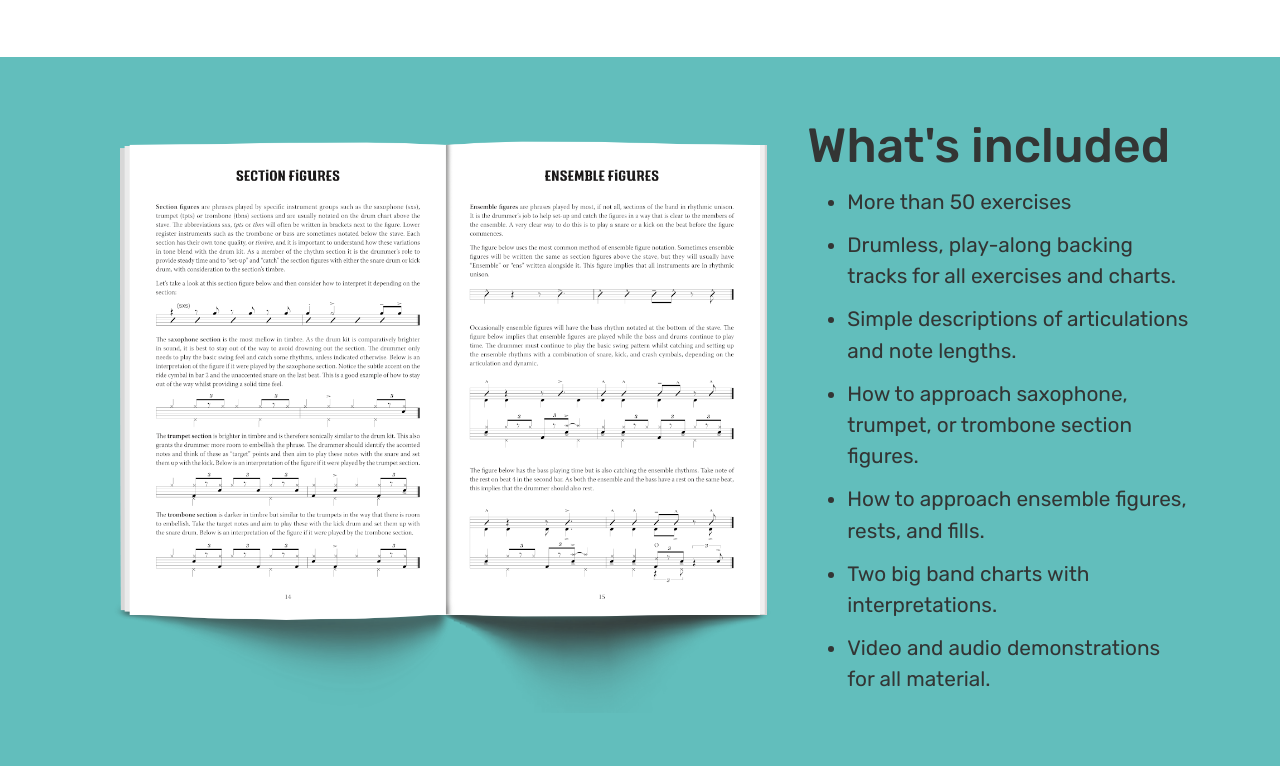
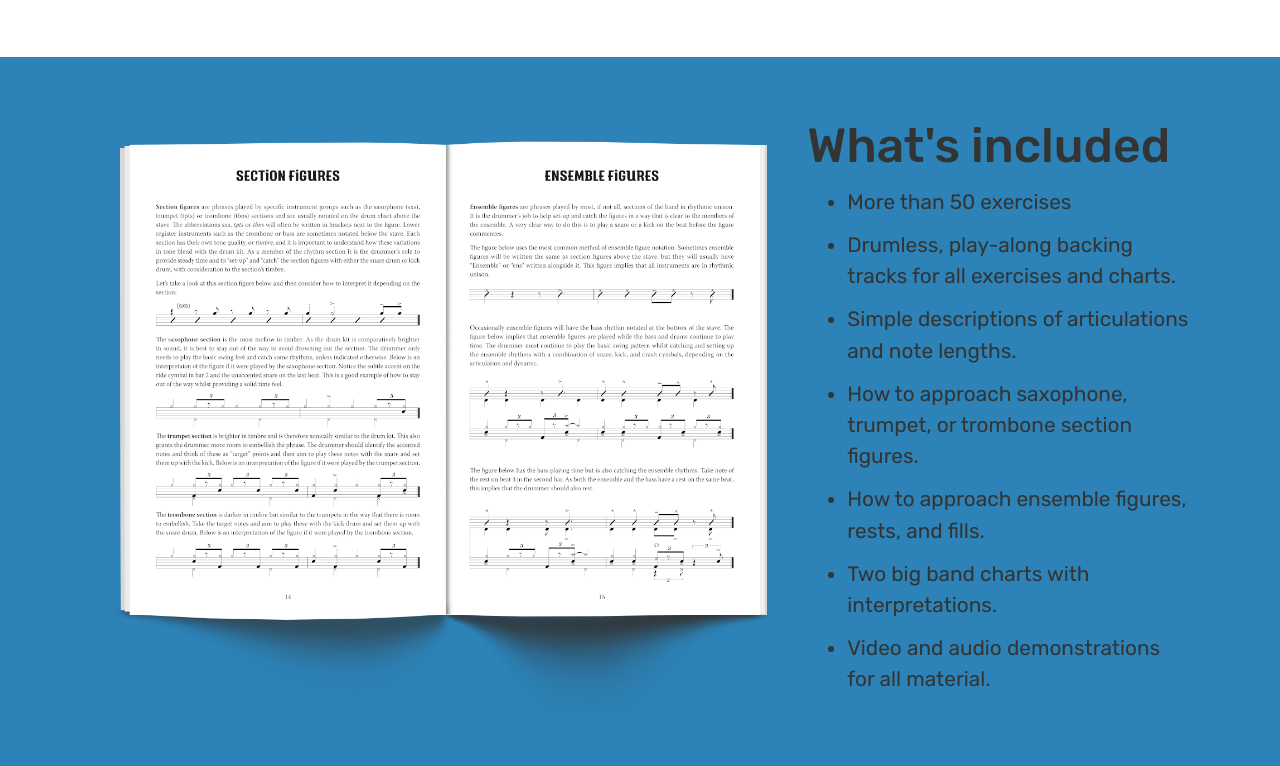
Before and after one commit to astanislavski/phrasingandfreedomwithbrushes, a website: page index.html in a window 1280 px wide. Shown: the part 639-1405 px from the top of the page. Drawn offline with nearby package versions, Linux system fonts and the light colour scheme.

Commit message:
Change colour palette (just for demonstration)

```diff
--- a/scss/_variables.scss
+++ b/scss/_variables.scss
@@ -1,9 +1,9 @@
 // colours
 
-$blue: #62bebc;
-$orange: #ed9e49;
-$charcoal: #333534;
-$mauve: #d3bcb8;
+$blue: #2D82B7;
+$orange: #EB8A90;
+$mauve: #F3DFBF;
+$charcoal: #333534; // This is the base `black` colour for all text
 
 // screen sizes
 
```
Also changed, not shown: css/main.css.
